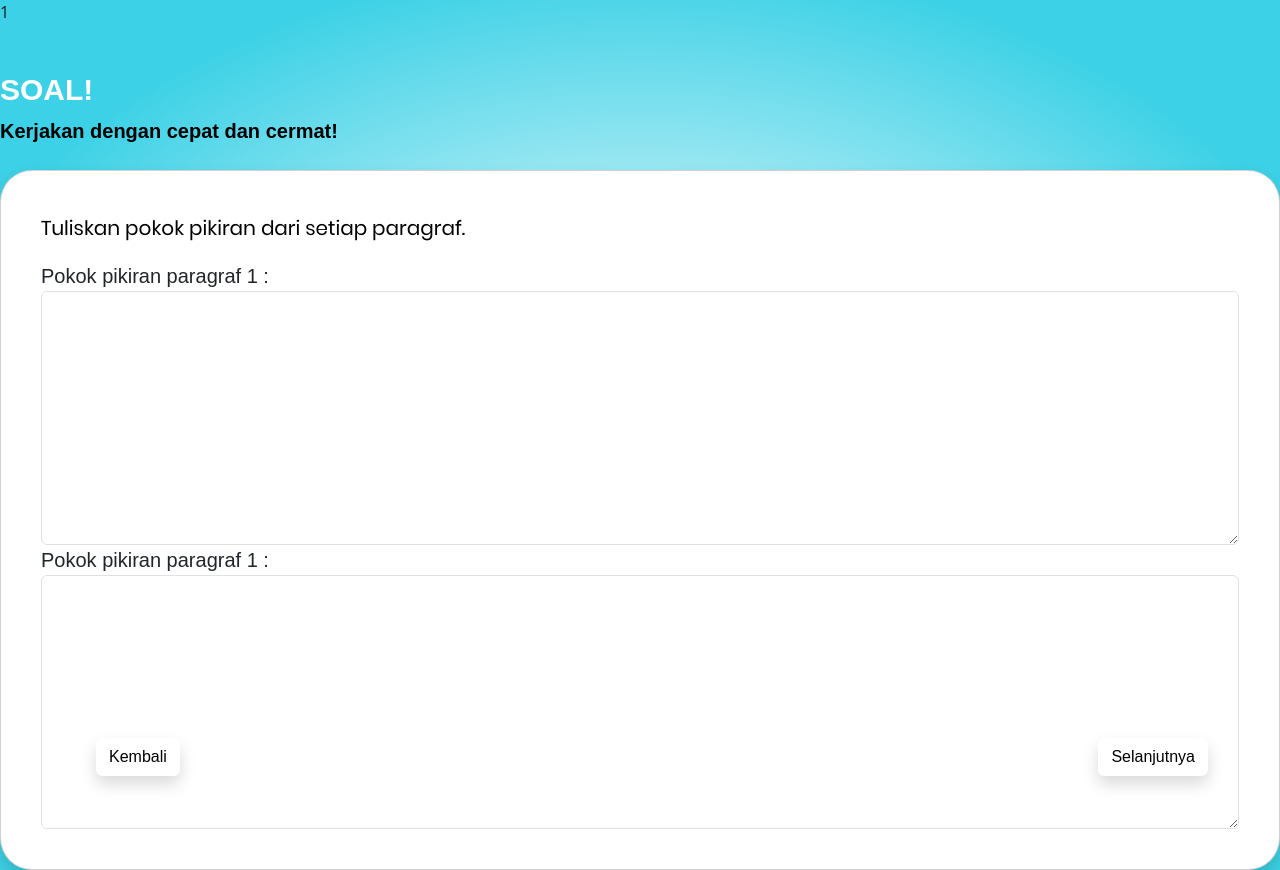
After one commit to irdaislakhuafa/school-exam, a CodeIgniter app: page /school-exam/index.php/studentcontroller/soal/1 in a window 1280 px wide. The commit adds this page. Run offline with CodeIgniter, Linux system fonts and the light colour scheme.

Commit message:
added soal page

```diff
--- a/application/config/routes.php
+++ b/application/config/routes.php
@@ -57,3 +57,4 @@ $route['translate_uri_dashes'] = FALSE;
 $route['student'] = 'StudentController';
 $route['student/maps'] = 'StudentController/maps';
 $route['student/subtema/(:any)'] = 'StudentController/subtema/$1';
+$route['student/soal/(:any)'] = 'StudentController/soal/$1';
--- a/application/controllers/StudentController.php
+++ b/application/controllers/StudentController.php
@@ -21,4 +21,10 @@ class StudentController extends CI_Controller
         $data["subtema_number"] = $subtema;
         $this->load->view("student/subtema", $data);
     }
+
+    public function soal($subtema)
+    {
+        echo $subtema;
+        $this->load->view("student/soal");
+    }
 }
--- /dev/null
+++ b/application/views/student/soal.php
@@ -0,0 +1,85 @@
+<!DOCTYPE html>
+<html lang="en">
+
+<?php
+$this->basic->header("Soal!");
+$this->basic->headerBootstrap();
+?>
+
+<!-- TODO: added functionality here -->
+
+<body class="default-backgound-color">
+    <div class="position-relative py-2 h-100 pt-5 px-4 align-content-center">
+
+        <!-- tidy island 1 -->
+        <!-- <div>
+            <img src="<?= base_url() ?>assets/images/tiny-island-1.png" class="tiny-island ms-3" alt="island 1">
+        </div> -->
+
+        <!-- tidy island 2 -->
+        <!-- <div class="position-absolute offset-10 pt-5 mt-5">
+            <img src="<?= base_url() ?>assets/images/tiny-island-2.png" class="tiny-island" alt="island 1">
+        </div> -->
+
+        <!-- tidy island 3 -->
+        <!-- <div class="position-absolute top-50 offset-1 pt-5 mt-5">
+            <img src="<?= base_url() ?>assets/images/tiny-island-3.png" class="tiny-island" alt="island 1">
+        </div> -->
+
+        <!-- start subtema page -->
+        <div class="position-absolute top-0 start-50 translate-middle-x mt-5">
+            <h1 class="text-uppercase font-weight-bold mb-2 fs-30 text-left text-white">Soal! </h1>
+            <div class="font-weight-bold mb-4 fs-20 text-black">Kerjakan dengan cepat dan cermat!</div>
+            <!-- start card -->
+            <div class="card p-4 shadow  fs-24 rounded-5 " style="width: 80rem; height: min-content">
+                <!-- start card body -->
+                <div class="card-body">
+                    <p class="text-black fs-20">Tuliskan pokok pikiran dari setiap paragraf. </p>
+
+                    <!-- start input answer -->
+                    <div class="">
+                        <!-- pokok paragraf 1 -->
+                        <span class="fs-20 mb-5 pb-5">Pokok pikiran paragraf 1 :</span>
+                        <div class="input-group">
+                            <textarea class="form-control fs-20" aria-label="With textarea" rows="10"></textarea>
+                        </div>
+
+                        <!-- pokok paragraf 2 -->
+                        <span class="fs-20 mb-5 pb-5">Pokok pikiran paragraf 1 :</span>
+                        <div class="input-group">
+                            <textarea class="form-control fs-20" aria-label="With textarea" rows="10"></textarea>
+                        </div>
+                    </div>
+                    <!-- end input answer -->
+                </div>
+
+                <!-- <div class="position-absolute top-100 end-0" style="margin-top: 68px; margin-right: 100px;">
+                    <div class="triangle rounded-4"></div>
+                </div> -->
+            </div>
+            <!-- end card body -->
+        </div>
+        <!-- end card -->
+
+        <div class="">
+            <!-- btn back -->
+            <div class="mb-5 position-absolute bottom-0 ms-5 ps-4 z-1">
+                <div class="btn shadow bg-white fs-50 text-black">Kembali</div>
+            </div>
+            <!-- btn next -->
+            <div class="mb-5 position-absolute bottom-0 end-0 me-5 pe-4 z-1">
+                <div class="btn shadow bg-white fs-50 text-black">Selanjutnya</div>
+            </div>
+        </div>
+    </div>
+    </div>
+    <!-- end subtema page -->
+
+    <!-- footer scripts -->
+    <?php
+    $this->basic->footerScripts();
+    $this->basic->scriptsBootstrap();
+    ?>
+</body>
+
+</html>
--- a/application/views/student/subtema.php
+++ b/application/views/student/subtema.php
@@ -30,7 +30,7 @@ $this->basic->headerBootstrap();
         <div class="position-absolute top-0 start-50 translate-middle-x mt-5">
             <h1 class="text-uppercase font-weight-bold mb-2 fs-30 text-left text-white">SUBTEMA <?= $subtema_number ?> </h1>
             <!-- start card -->
-            <div class="card p-4 shadow  fs-24 rounded-4 " style="width: 80rem; height: min-content">
+            <div class="card p-4 shadow  fs-24 rounded-5 " style="width: 80rem; height: min-content">
                 <div class="font-weight-bold text-up">Lorem ipsum dolor sit amet, consectetur adipisicing elit.</div>
                 <!-- start card body -->
                 <div class="card-body">
```
